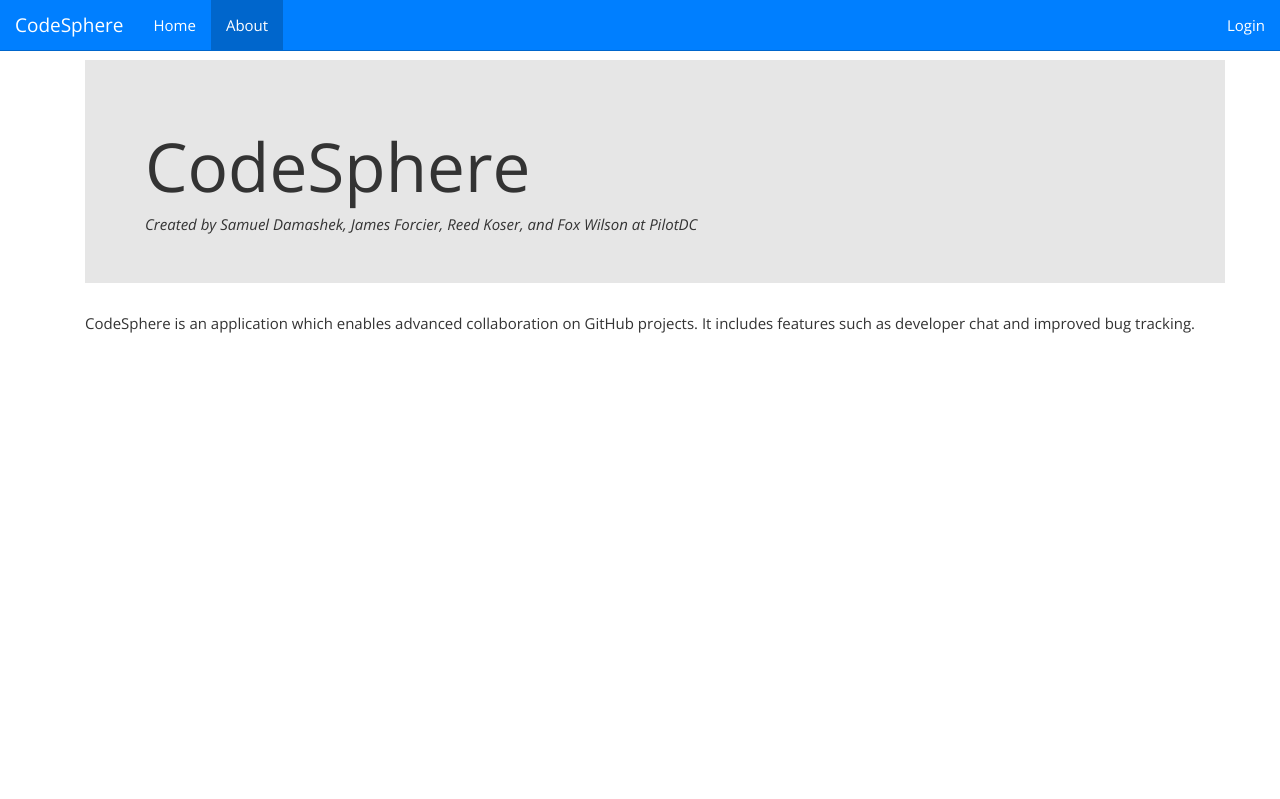
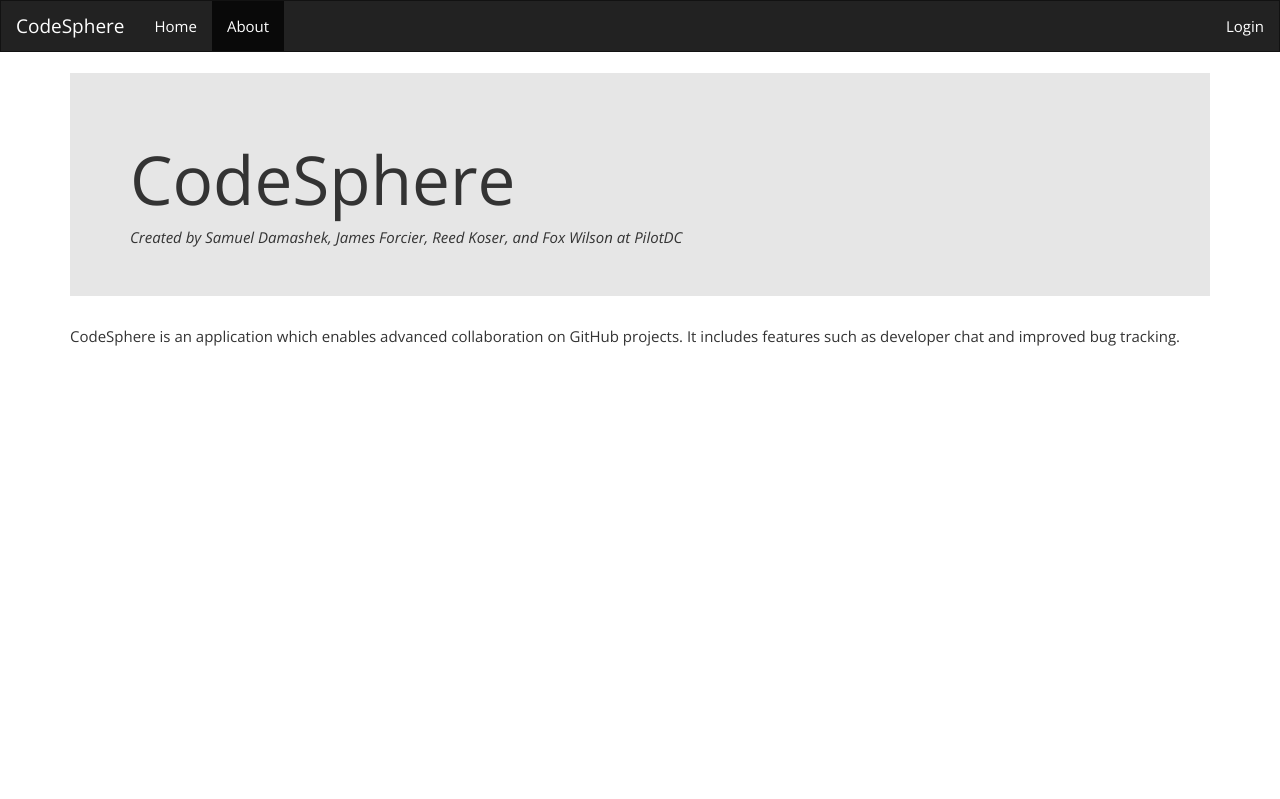
Before and after one commit to tjcsl/codesphere, a Flask app: page /about/ in a window 1280 px wide. Shown: the top 799 px of the page. Before the commit the page ends 333 px from the top, so only its background shows below. Run offline with Flask 2, Linux system fonts and the light colour scheme; parts of the project's set-up code (start-up, migrations or seed data) failed here and were passed over.

Commit message:
No fixed header, black header

```diff
--- a/project/templates/navbar.html
+++ b/project/templates/navbar.html
@@ -7,16 +7,11 @@
 {% set this_page_id = this_page_id | default('home') %}
 
 {% block head %}
-    <style type="text/css">
-        body { padding-top: 60px; }
-    </style>
     {% block headadditions %}
     {% endblock %}
 {% endblock %}
 {% block body %}
-    <div class="container">
-        <div class="navbar navbar-inverse navbar-fixed-top" role="navigation">
-            <div class="container-fluid">
+        <div class="navbar navbar-default" role="navigation">
                 <div class="navbar-header">
                     <a data-target=".nav-collapse" data-toggle="collapse" class="navbar-toggle btn btn-navbar">
                         <span class="icon-bar"></span>
@@ -44,7 +39,6 @@
                         {% endif %}
                     </ul>
                 </div>
-            </div>
         </div>
         <div class="container">
             <div id="alerts-container">
@@ -56,5 +50,4 @@
             {% block content %}
             {% endblock %}
         </div>
-    </div>
 {% endblock %}
```
